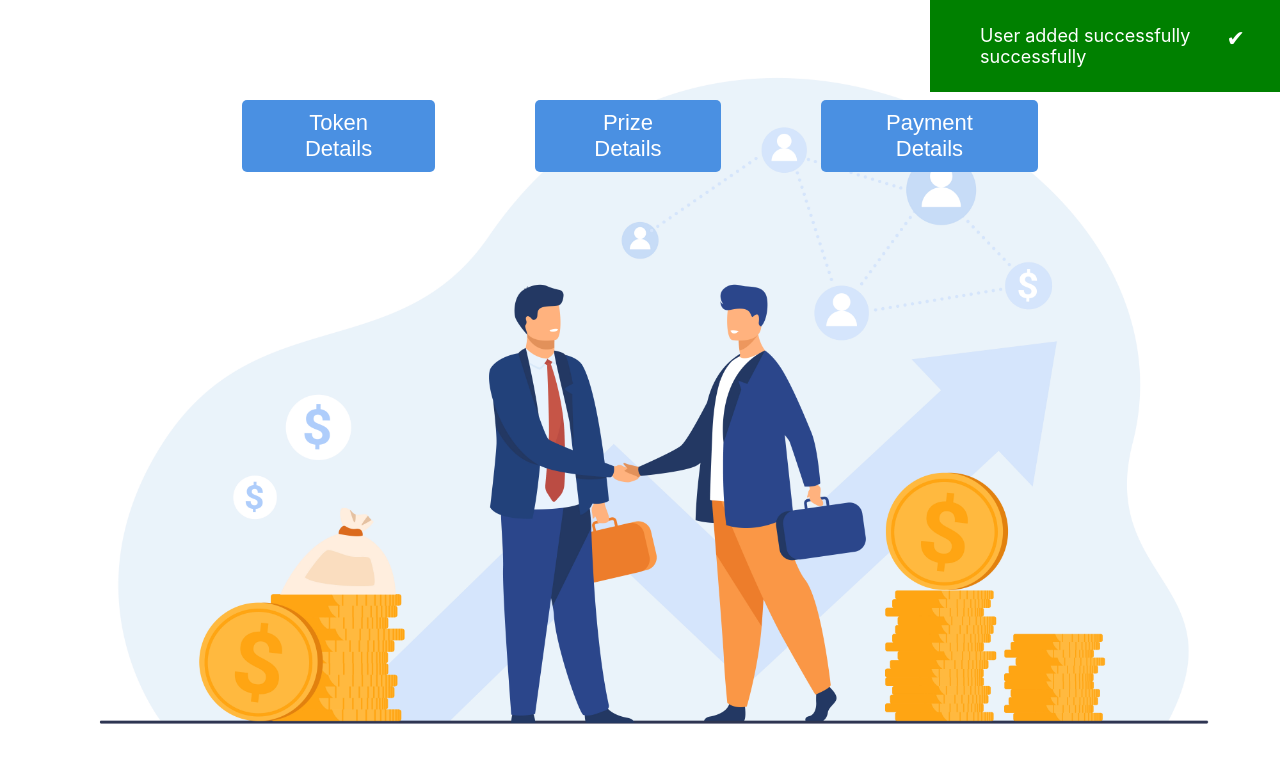
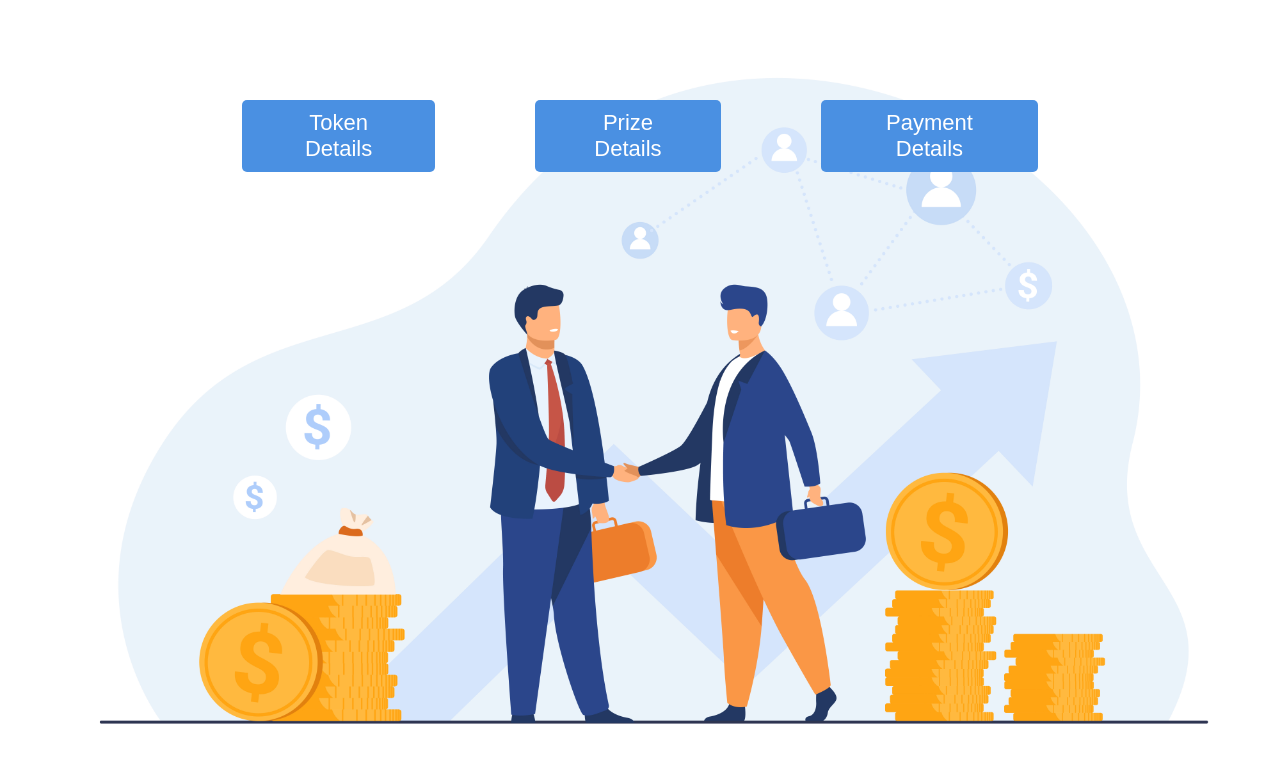
Before and after one commit to uditjain27/PP-Frontend, a React (Create React App) app: page /get in a window 1280 px wide. Shown: the top 762 px of the page. Built offline with nearby package versions, Linux system fonts and the light colour scheme.

Commit message:
First final release of project

```diff
--- a/src/Component/GetDetails/GetDetails.js
+++ b/src/Component/GetDetails/GetDetails.js
@@ -10,7 +10,7 @@ function GetDetails() {
     const [isVisible, setIsVisible] = useState(false);
     const [isLoaderVisible, setIsLoaderVisible] = useState(false);
     const [tab, setTab] = useState();
-    const [isMessageVisible, setIsMessageVisible] = useState(true);
+    const [isMessageVisible, setIsMessageVisible] = useState(false);
     const [message, setMessage] = useState("User added successfully successfully");
     const [isError, setIsError] = useState(false);
 
```
